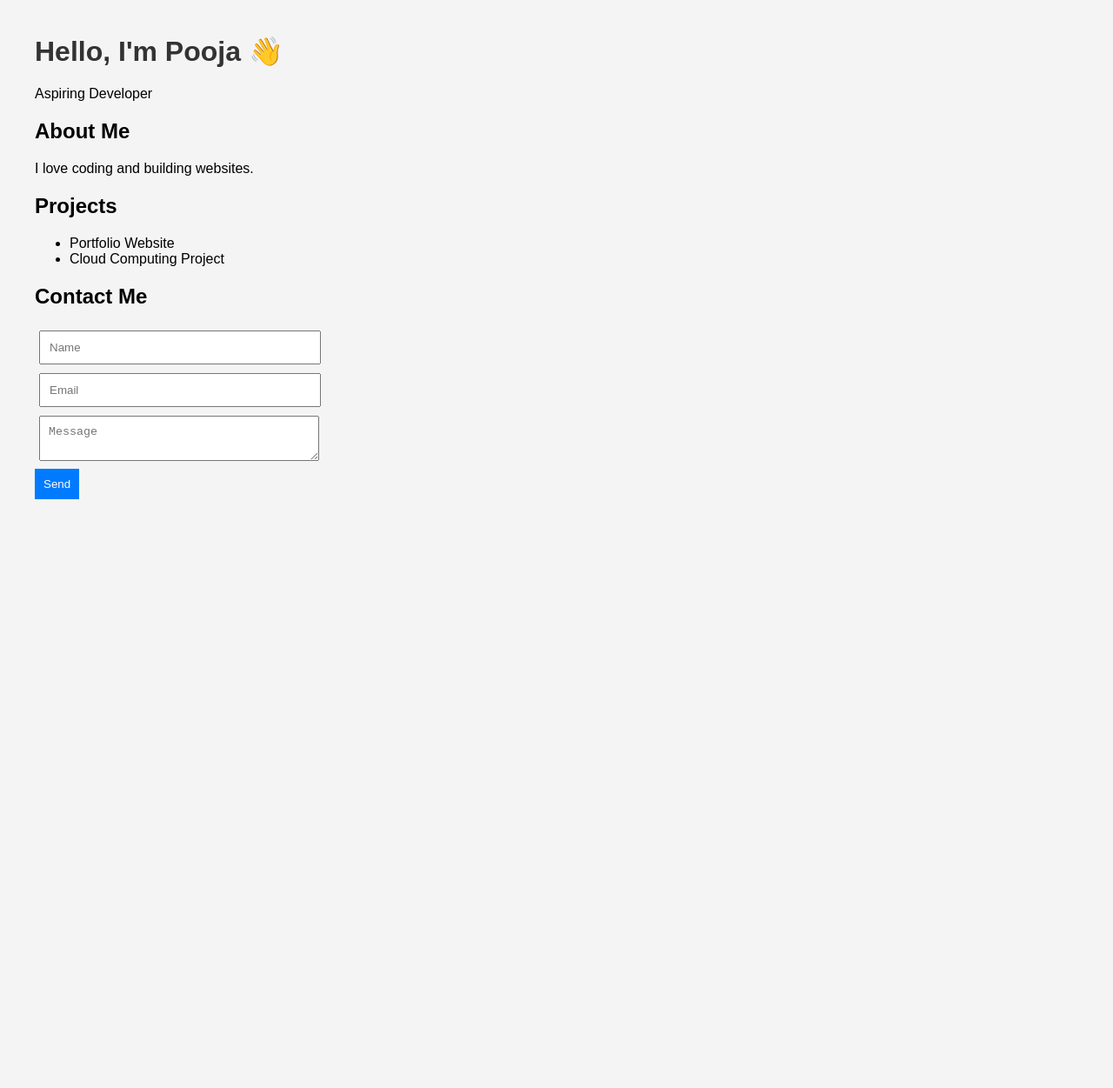
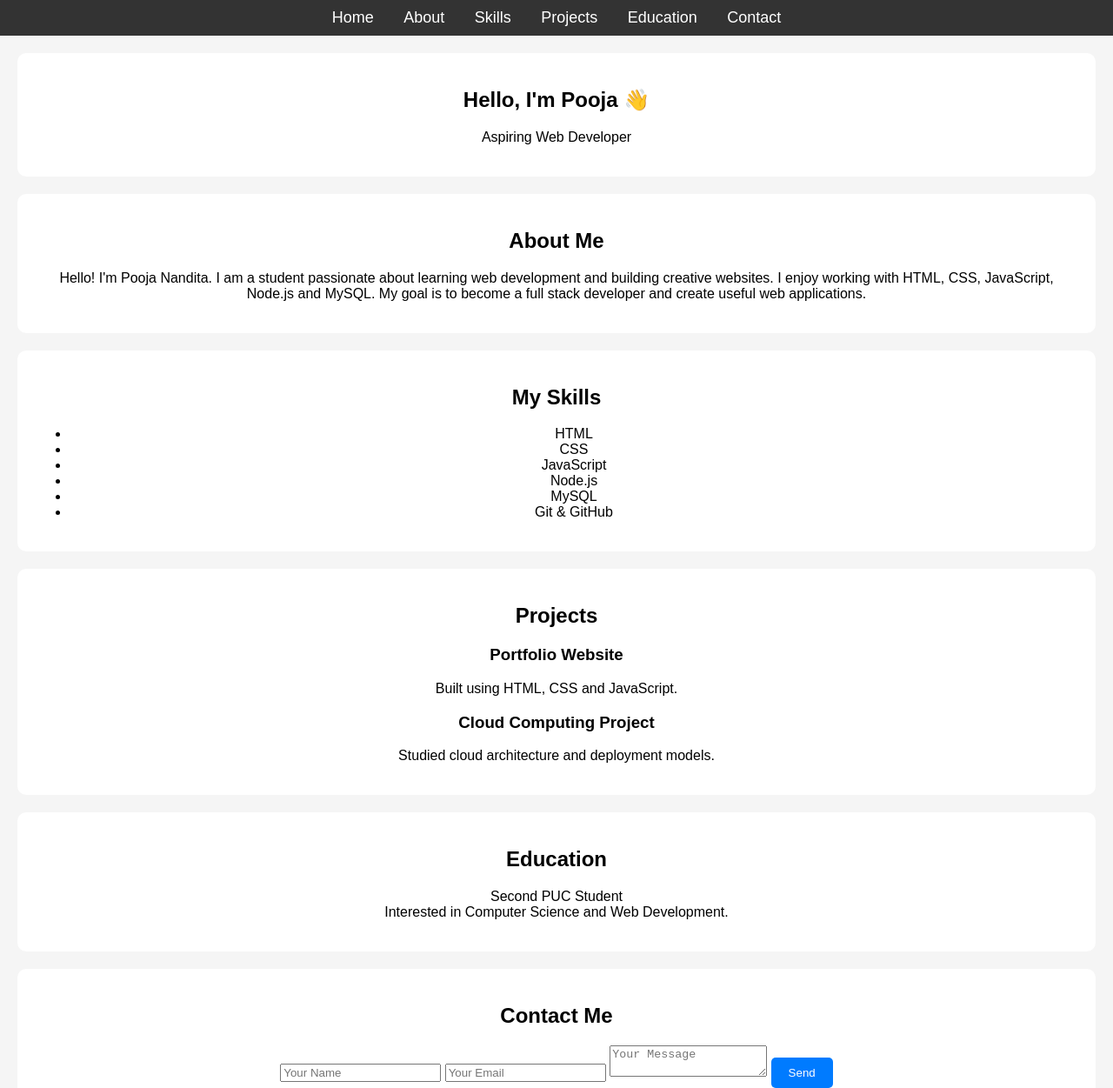
Before and after one commit to poojanandita87/My-portfolio, a plain HTML site: page index.html in a window 1280 px wide. Shown: the top 1251 px of the page at 87% size. Before the commit the page ends 800 px from the top, so only its background shows below. Drawn offline with Linux system fonts and the light colour scheme; files that its build step writes are made by us from their sources; files whose address does not match are found by name.

Commit message:
Updated portfolio with more sections

```diff
--- a/index.html
+++ b/index.html
@@ -6,32 +6,99 @@
 </head>
 
 <body>
+<nav>
+<a href="#home">Home</a>
+<a href="#about">About</a>
+<a href="#skills">Skills</a>
+<a href="#projects">Projects</a>
+<a href="#education">Education</a>
+<a href="#contact">Contact</a>
+</nav>
+
+<section id="home">
 
 <h1>Hello, I'm Pooja 👋</h1>
-<p>Aspiring Developer</p>
+
+<p>Aspiring Web Developer</p>
+
+</section>
+<section id="about">
 
 <h2>About Me</h2>
-<p>I love coding and building websites.</p>
+
+<p>
+Hello! I'm Pooja Nandita.
+I am a student passionate about learning web development
+and building creative websites.
+
+I enjoy working with HTML, CSS, JavaScript, Node.js
+and MySQL.
+
+My goal is to become a full stack developer
+and create useful web applications.
+</p>
+
+</section>
+<section id="skills">
+
+<h2>My Skills</h2>
+
+<ul>
+<li>HTML</li>
+<li>CSS</li>
+<li>JavaScript</li>
+<li>Node.js</li>
+<li>MySQL</li>
+<li>Git & GitHub</li>
+</ul>
+
+</section>
+<section id="projects">
 
 <h2>Projects</h2>
-<ul>
-<li>Portfolio Website</li>
-<li>Cloud Computing Project</li>
-</ul>
+
+<h3>Portfolio Website</h3>
+<p>Built using HTML, CSS and JavaScript.</p>
+
+<h3>Cloud Computing Project</h3>
+<p>Studied cloud architecture and deployment models.</p>
+
+</section>
+<section id="education">
+
+<h2>Education</h2>
+
+<p>
+Second PUC Student<br>
+Interested in Computer Science and Web Development.
+</p>
+
+</section>
+<section id="contact">
 
 <h2>Contact Me</h2>
 
-<form id="contactForm">
+<form>
 
-<input type="text" placeholder="Name" id="name"><br>
-<input type="email" placeholder="Email" id="email"><br>
-<textarea placeholder="Message" id="message"></textarea><br>
+<input type="text" placeholder="Your Name">
 
-<button type="submit">Send</button>
+<input type="email" placeholder="Your Email">
+
+<textarea placeholder="Your Message"></textarea>
+
+<button>Send</button>
 
 </form>
 
+</section>
+
+
 <script src="js/script.js"></script>
+<footer>
+
+<p>© 2026 Pooja Nandita</p>
+
+</footer>
 
 </body>
 </html>
--- a/style.css
+++ b/style.css
@@ -1,22 +1,33 @@
 body{
-font-family: Arial;
-margin:40px;
-background:#f4f4f4;
+font-family:Arial;
+margin:0;
+background:#f5f5f5;
+text-align:center;
 }
 
-h1{
-color:#333;
+nav{
+background:#333;
+padding:10px;
 }
 
-input,textarea{
-width:300px;
-padding:10px;
-margin:5px;
+nav a{
+color:white;
+margin:15px;
+text-decoration:none;
+font-size:18px;
+}
+
+section{
+background:white;
+margin:20px;
+padding:20px;
+border-radius:10px;
 }
 
 button{
+padding:10px 20px;
 background:#007BFF;
 color:white;
 border:none;
-padding:10px;
+border-radius:5px;
 }
```
